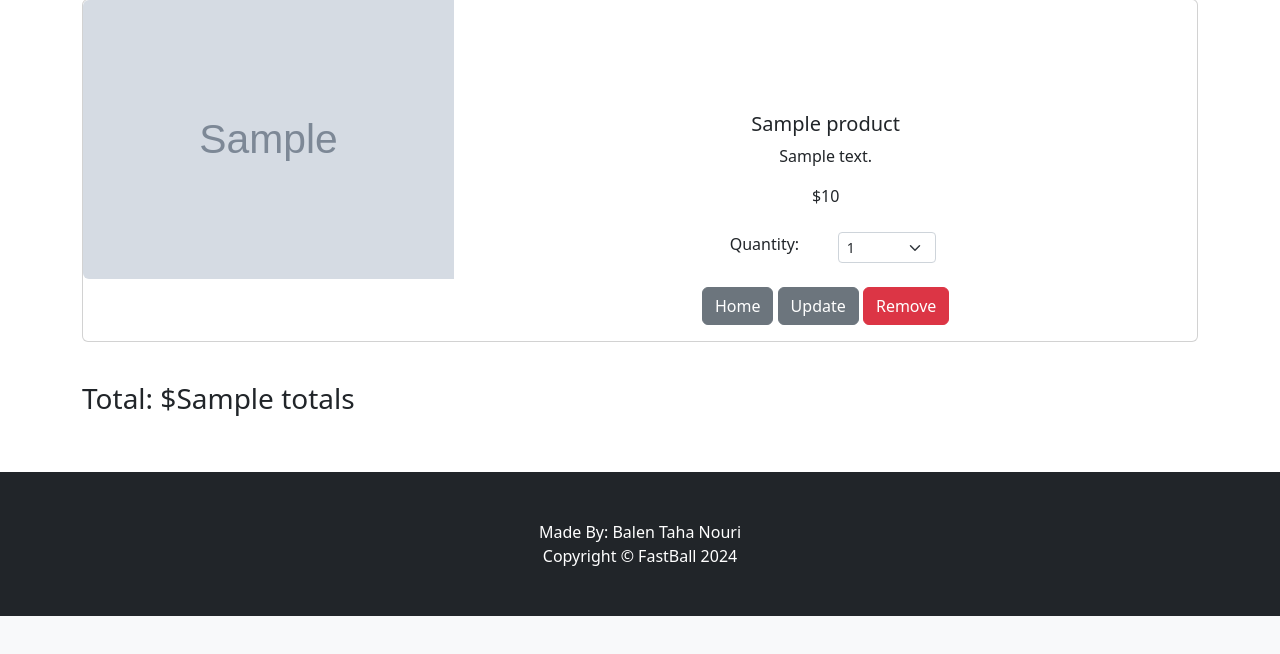
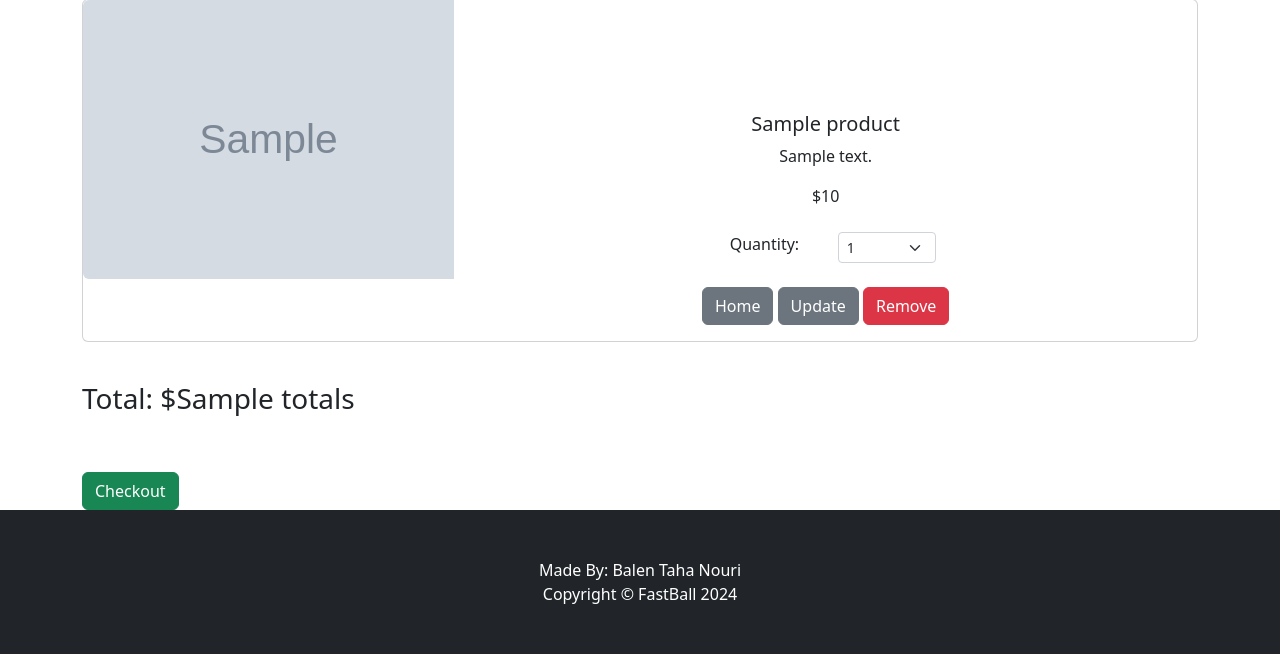
Before and after one commit to Code-Institute-Submissions/balennouri-pp4, a Django app: template cart/templates/cart_summary.html in a window 1280 px wide. Shown: the part 378-1032 px from the top of the page. Before the commit the page ends 994 px from the top, so only its background shows below. Run offline with Django 4.2, Linux system fonts and the light colour scheme; the template is opened without the code that fills it: most values are stand-ins (such as "Sample title", 1, 10 or a date in 2020); grey boxes marked "Sample" are stand-in pictures; parts of the project's set-up code (start-up, migrations or seed data) failed here and were passed over; some libraries are stand-ins or nearby versions.

Commit message:
Feat: Add checkout.html

```diff
--- a/cart/templates/cart_summary.html
+++ b/cart/templates/cart_summary.html
@@ -91,9 +91,8 @@
 
     <h3>Total: ${{ totals }}</h3>
     <br><br>
-
+    <a href="{% url 'checkout' %}" class="btn btn-success">Checkout</a>
     {% else %}
-
     <br><br><br><br>
     <div class="card">
         <div class="card-body">
```
Also changed, not shown: store/templates/checkout.html (added).
